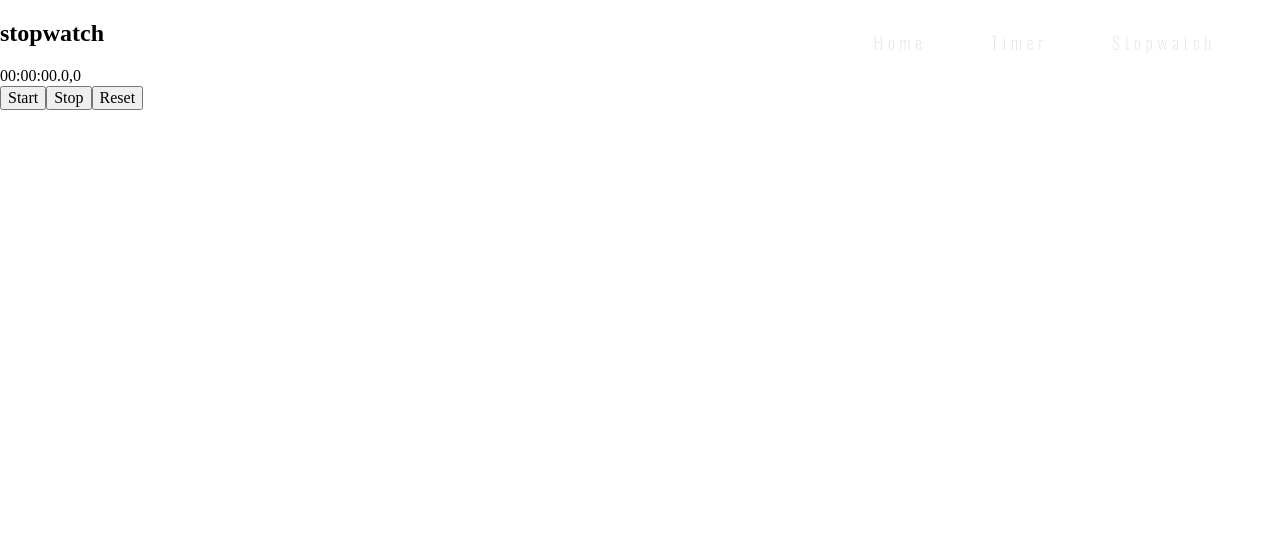
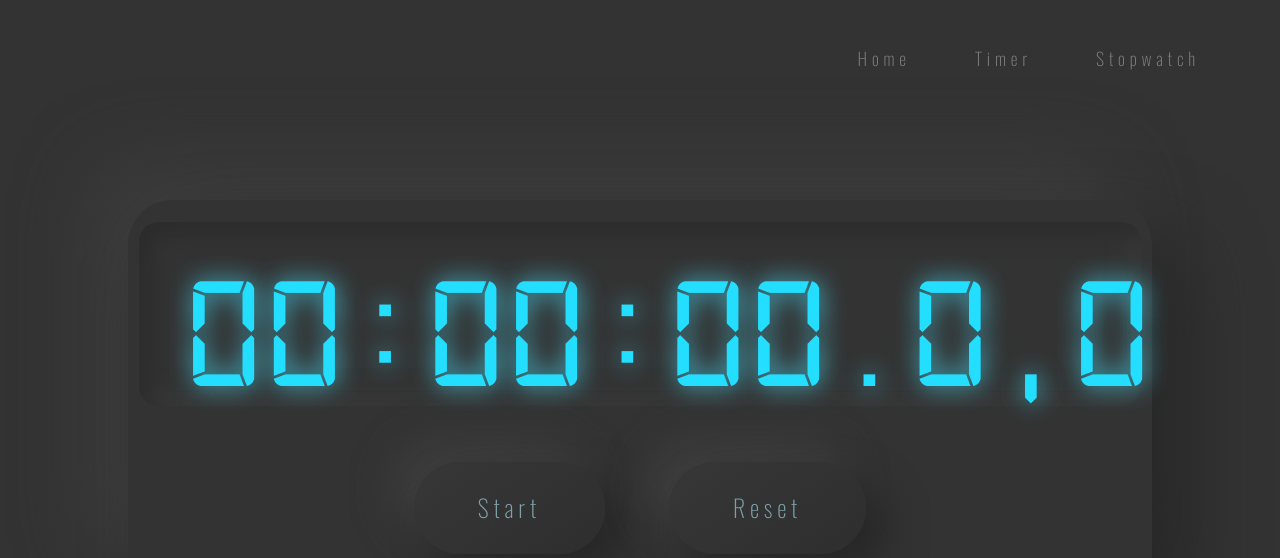
Before and after one commit to stephanRol/stopwatch_timer, a React (Create React App) app in the folder stopwatch_timer/: page /stopwatch in a window 1280 px wide. Shown: the top 558 px of the page. Built offline with nearby package versions, Linux system fonts and the light colour scheme.

Commit message:
stopwatch finished

```diff
--- a/stopwatch_timer/src/components/Navbar/_navbar.scss
+++ b/stopwatch_timer/src/components/Navbar/_navbar.scss
@@ -2,20 +2,25 @@
 
 .navbar{
     position: absolute;
+    display: flex;
+    justify-content: flex-end;
+    align-items: center;
     top: 0;
     right: 0;
+    width:100vw;
+
     ul{
-        margin: 2rem;
+        margin: 3rem;
         .link{
             margin: 2rem;
             text-decoration: none;
-            color: colors.$secondary;
+            color: #808080;
             font-family: "oswald";
             font-size: 1.1rem;
             letter-spacing: 0.3rem;
             transition: 0.3s;
             &:hover{
-                color: colors.$numbers-color;
+                color: white;
             }
         }
 
--- a/stopwatch_timer/src/components/pages/Stopwatch_page/Stopwatch_page.js
+++ b/stopwatch_timer/src/components/pages/Stopwatch_page/Stopwatch_page.js
@@ -4,9 +4,11 @@ import Stopwatch from "../../stopwatch/Stopwatch";
 
 const Stopwatch_page = () => {
   return (
-    <div>
+    <div className="stopwatch_page">
       <Navbar />
-      <Stopwatch />
+      <section>
+        <Stopwatch />
+      </section>
     </div>
   );
 };
--- a/stopwatch_timer/src/components/pages/Stopwatch_page/_stopwatch_page.scss
+++ b/stopwatch_timer/src/components/pages/Stopwatch_page/_stopwatch_page.scss
@@ -0,0 +1,15 @@
+@use '../../../sass/colors';
+
+.stopwatch_page{
+    width: 100vw;
+    height: 100vh;
+    overflow: hidden;
+    background-color: colors.$neumorphism;
+    section{
+        display: flex;
+        width: 100%;
+        height: 100%;
+        justify-content: center;
+        align-items: center;
+    }
+}
--- a/stopwatch_timer/src/components/stopwatch/Stopwatch.js
+++ b/stopwatch_timer/src/components/stopwatch/Stopwatch.js
@@ -15,17 +15,17 @@ const Stopwatch = () => {
   }, [timeOn]);
 
   return (
-    <div>
-      <h2>stopwatch</h2>
+    <div className="stopwatch">
+      <div className="stopwatch-box">
         <div className="numbers">
           <span>
-          {Math.floor((time / 100000) % 24)
+            {Math.floor((time / (1000 * 60 * 60)) % 24)
               .toString()
               .padStart(2, "0")}
           </span>
           :
           <span>
-          {Math.floor((time / 10000) % 60)
+            {Math.floor((time / (1000 * 60)) % 60)
               .toString()
               .padStart(2, "0")}
           </span>
@@ -38,6 +38,16 @@ const Stopwatch = () => {
           .<span>{Math.floor((time / 100) % 10).toString()}</span>,
           <span>{Math.floor((time / 10) % 10).toString()}</span>
         </div>
+        <div className="buttons">
+          {timeOn ? (
+            <button
+              onClick={() => {
+                setTimeOn(false);
+              }}
+            >
+              Stop
+            </button>
+          ) : (
             <button
               onClick={() => {
                 setTimeOn(true);
@@ -45,13 +55,7 @@ const Stopwatch = () => {
             >
               Start
             </button>
-      <button
-        onClick={() => {
-          setTimeOn(false);
-        }}
-      >
-        Stop
-      </button>
+          )}
           <button
             onClick={() => {
               setTime(0);
@@ -60,6 +64,8 @@ const Stopwatch = () => {
             Reset
           </button>
         </div>
+      </div>
+    </div>
   );
 };
 
--- a/stopwatch_timer/src/components/stopwatch/_stopwatch.scss
+++ b/stopwatch_timer/src/components/stopwatch/_stopwatch.scss
@@ -0,0 +1,78 @@
+@use '../../sass/colors';
+@use '../../sass/fonts';
+
+%digital{
+    width: 18%;
+    margin: 1rem;
+    padding: 0 2rem;
+    padding-left: 3rem;
+    color: colors.$numbers-color-2;
+    text-shadow: desaturate(colors.$numbers-color-2,30%) 1px 0 25px;
+
+    letter-spacing: 0.8rem;
+    background-color: transparent;
+    font-family: "digital-7-mono";
+    font-size: 10rem;
+    border: none;
+    text-align: center;
+
+    //Neumorphism
+    border-radius: 20px;
+    background: #333333;
+    box-shadow: inset 11px 11px 22px #2c2c2c,
+                inset -11px -11px 22px #3a3a3a;
+}
+
+.stopwatch{
+    display: flex;
+    justify-content: center;
+    align-items: center;
+    width: 80vw;
+    height: 50vh;
+    //Neumorphism
+    border-radius: 44px;
+    background: #333333;
+    box-shadow:  36px 36px 73px #282828,
+             -36px -36px 73px #3e3e3e;
+
+    .stopwatch-box{
+        display: flex;
+        justify-content: center;
+        align-items: center;
+        flex-direction: column;
+        padding: 2rem;
+        width: 100%;
+
+
+        .buttons{
+            display: flex;
+            button{
+                color: desaturate(colors.$numbers-color-2,80%);
+                border: none;
+                cursor: pointer;
+                margin: 2.5rem 2rem;
+                padding: 2rem 4rem;
+                font-size: 1.5rem;
+                font-family: "oswald", "sans-serif";
+                letter-spacing: 0.3rem;
+
+                border-radius: 117px;
+                background: linear-gradient(145deg, #373737, #2e2e2e);
+                box-shadow:  20px 20px 40px #272727,
+                            -20px -20px 40px #3f3f3f;
+                            transition: 0.2s;
+
+                &:hover{
+                color: desaturate(colors.$numbers-color-2,0%);
+                text-shadow: desaturate(colors.$numbers-color-2,30%) 1px 0 35px;
+                }
+            }
+        }
+
+        .numbers{
+            @extend %digital;
+            min-width: 90%;
+            letter-spacing: 0.5rem;
+        }
+    }
+}
--- a/stopwatch_timer/src/components/timer/Timer.js
+++ b/stopwatch_timer/src/components/timer/Timer.js
@@ -87,7 +87,7 @@ const Timer = () => {
             />
           </div>
         ) : time === 0 ? (
-          <p>Time is out!</p>
+          <p>Time is up!</p>
         ) : (
           <div className="numbers">
             <span>
--- a/stopwatch_timer/src/css/main.css
+++ b/stopwatch_timer/src/css/main.css
@@ -13,23 +13,27 @@
 }
 .navbar {
   position: absolute;
+  display: flex;
+  justify-content: flex-end;
+  align-items: center;
   top: 0;
   right: 0;
+  width: 100vw;
 }
 .navbar ul {
-  margin: 2rem;
+  margin: 3rem;
 }
 .navbar ul .link {
   margin: 2rem;
   text-decoration: none;
-  color: #e4e4e4;
+  color: #808080;
   font-family: "oswald";
   font-size: 1.1rem;
   letter-spacing: 0.3rem;
   transition: 0.3s;
 }
 .navbar ul .link:hover {
-  color: #24ffab;
+  color: white;
 }
 
 .timer .timer-box .numbers, .timer .timer-box .inputs input {
@@ -118,6 +122,68 @@
     color: #a67676;
     text-shadow: #8f8d8d 1px 0 0px;
   }
+}
+
+.stopwatch .stopwatch-box .numbers {
+  width: 18%;
+  margin: 1rem;
+  padding: 0 2rem;
+  padding-left: 3rem;
+  color: #24deff;
+  text-shadow: #45c7de 1px 0 25px;
+  letter-spacing: 0.8rem;
+  background-color: transparent;
+  font-family: "digital-7-mono";
+  font-size: 10rem;
+  border: none;
+  text-align: center;
+  border-radius: 20px;
+  background: #333333;
+  box-shadow: inset 11px 11px 22px #2c2c2c, inset -11px -11px 22px #3a3a3a;
+}
+
+.stopwatch {
+  display: flex;
+  justify-content: center;
+  align-items: center;
+  width: 80vw;
+  height: 50vh;
+  border-radius: 44px;
+  background: #333333;
+  box-shadow: 36px 36px 73px #282828, -36px -36px 73px #3e3e3e;
+}
+.stopwatch .stopwatch-box {
+  display: flex;
+  justify-content: center;
+  align-items: center;
+  flex-direction: column;
+  padding: 2rem;
+  width: 100%;
+}
+.stopwatch .stopwatch-box .buttons {
+  display: flex;
+}
+.stopwatch .stopwatch-box .buttons button {
+  color: #7ca1a7;
+  border: none;
+  cursor: pointer;
+  margin: 2.5rem 2rem;
+  padding: 2rem 4rem;
+  font-size: 1.5rem;
+  font-family: "oswald", "sans-serif";
+  letter-spacing: 0.3rem;
+  border-radius: 117px;
+  background: linear-gradient(145deg, #373737, #2e2e2e);
+  box-shadow: 20px 20px 40px #272727, -20px -20px 40px #3f3f3f;
+  transition: 0.2s;
+}
+.stopwatch .stopwatch-box .buttons button:hover {
+  color: #24deff;
+  text-shadow: #45c7de 1px 0 35px;
+}
+.stopwatch .stopwatch-box .numbers {
+  min-width: 90%;
+  letter-spacing: 0.5rem;
 }
 
 .home section {
@@ -216,4 +282,18 @@
   align-items: center;
 }
 
+.stopwatch_page {
+  width: 100vw;
+  height: 100vh;
+  overflow: hidden;
+  background-color: #333333;
+}
+.stopwatch_page section {
+  display: flex;
+  width: 100%;
+  height: 100%;
+  justify-content: center;
+  align-items: center;
+}
+
 /*# sourceMappingURL=main.css.map */
--- a/stopwatch_timer/src/main.scss
+++ b/stopwatch_timer/src/main.scss
@@ -1,6 +1,8 @@
 @use './sass/fonts';
 @use './components/Navbar/navbar';
 @use './components/timer/timer';
+@use './components/stopwatch/stopwatch';
 @use './components/pages/Home/home';
 @use './components/pages/Error404/error404';
 @use './components/pages/Timer_page/timer_page';
+@use './components/pages/Stopwatch_page/stopwatch_page';
--- a/stopwatch_timer/src/sass/_colors.scss
+++ b/stopwatch_timer/src/sass/_colors.scss
@@ -1,8 +1,8 @@
 $primary: rgb(44, 44, 44);
 $secondary: rgb(228, 228, 228);
 $neumorphism: #333333;
-$numbers-color: #24deff;
-$numbers-color: #57ff24;
+// $numbers-color: #57ff24;
+// $numbers-color: #ff4524;
 $numbers-color: #ffcc24;
-$numbers-color: #ff4524;
 $numbers-color: #24ffab;
+$numbers-color-2: #24deff;
```
Also changed, not shown: stopwatch_timer/src/logo.svg (deleted), 1 other file (tests, documents, lock files or other folders). Lines whose indentation alone changed are shown as unchanged.
